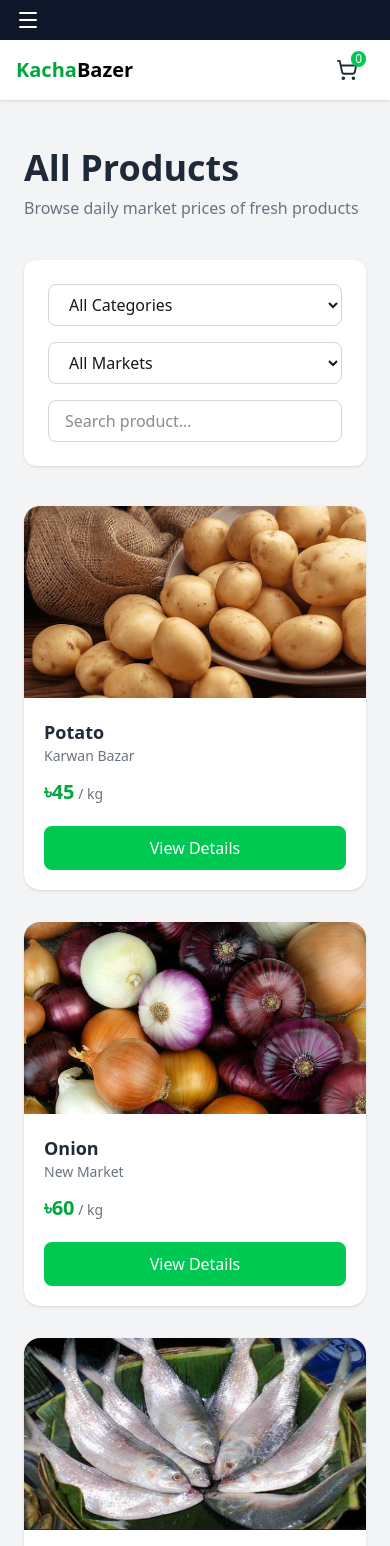
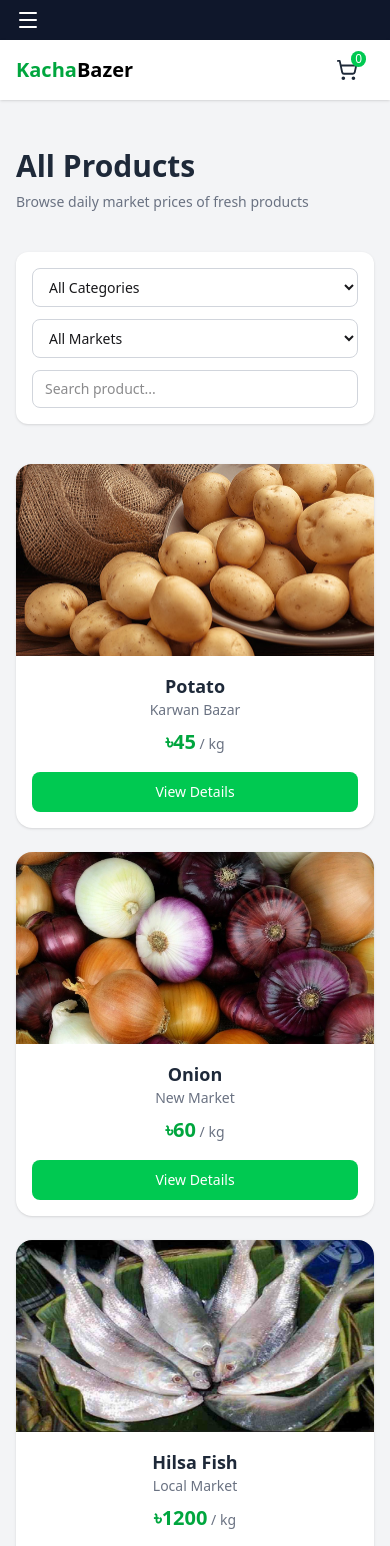
Before and after one commit to mizanurrahman017/Kacha-bazar, a React (Vite) app: page /products in a window 390 px wide. Shown: the top 1546 px of the page. Built offline with nearby package versions, Linux system fonts and the light colour scheme; no server answers.

Commit message:
new add code

```diff
--- a/src/Components/LatestMarket/LatestMarket.jsx
+++ b/src/Components/LatestMarket/LatestMarket.jsx
@@ -34,38 +34,38 @@ const LatestMarket = () => {
   ];
 
   return (
-    <div className="max-w-7xl mx-auto px-4 py-8">
+    <div className="max-w-7xl mx-auto px-4 py-10">
 
       {/* Header */}
-      <div className="flex flex-col sm:flex-row justify-between items-start sm:items-center gap-4 mb-8">
+      <div className="flex flex-col sm:flex-row justify-between items-start sm:items-center gap-4 mb-10">
         <div>
-          <h1 className="text-2xl md:text-3xl font-bold leading-snug">
+          <h1 className="text-2xl md:text-3xl font-bold text-gray-900 leading-snug">
             Latest Market News & Alerts
           </h1>
-          <p className="text-gray-500 mt-1 text-sm md:text-base">
+          <p className="text-gray-600 mt-1 text-sm md:text-base">
             Stay updated with daily market changes
           </p>
         </div>
 
-        <FaBell className="text-green-600 text-xl md:text-2xl cursor-pointer hover:scale-110 transition" />
+        <FaBell className="text-green-600 text-2xl cursor-pointer hover:scale-110 transition" />
       </div>
 
       {/* News Cards */}
-      <div className="grid grid-cols-1 sm:grid-cols-2 lg:grid-cols-3 gap-5">
+      <div className="grid grid-cols-1 md:grid-cols-2 lg:grid-cols-4 gap-6">
         {news.map((item) => (
           <div
             key={item.id}
-            className="border rounded-xl p-5 bg-white hover:shadow-lg transition duration-300"
+            className="border border-gray-200 rounded-2xl p-6 bg-white shadow-sm hover:shadow-xl transition duration-300"
           >
-            <h2 className="font-semibold text-base md:text-lg mb-2 break-words leading-snug">
+            <h2 className="font-semibold text-gray-900 text-base md:text-lg mb-3 leading-snug">
               {item.title}
             </h2>
 
-            <p className="text-gray-600 text-sm mb-4">
+            <p className="text-gray-700 text-sm mb-4 leading-relaxed">
               {item.description}
             </p>
 
-            <span className="text-gray-400 text-xs">
+            <span className="text-gray-500 text-xs">
               {item.time}
             </span>
           </div>
--- a/src/Pages/FreshFruits/FreshFruits.jsx
+++ b/src/Pages/FreshFruits/FreshFruits.jsx
@@ -37,10 +37,10 @@ const FreshFruits = () => {
       <div className="max-w-6xl mx-auto">
 
         {/* Title Section */}
-        <h1 className="text-4xl font-bold text-center mb-2">
+        <h1 className="text-3xl sm:text-4xl font-bold text-gray-900 text-center mb-2">
           🍎 Fresh Fruits
         </h1>
-        <p className="text-center text-gray-600 mb-10">
+        <p className="text-center text-gray-700 mb-10 text-sm sm:text-base">
           Seasonal and imported fruit prices
         </p>
 
@@ -58,13 +58,16 @@ const FreshFruits = () => {
               />
 
               <div className="p-4 text-center">
-                <h2 className="text-xl font-semibold mb-2">
+                {/* Fruit Name */}
+                <h2 className="text-lg sm:text-xl font-semibold text-gray-900 mb-2 break-words">
                   {fruit.name}
                 </h2>
-                <p className="text-gray-500">{fruit.market}</p>
-                <p className="text-green-600 font-bold mt-2">
-                  {fruit.price}
-                </p>
+
+                {/* Market */}
+                <p className="text-gray-700 text-sm sm:text-base">{fruit.market}</p>
+
+                {/* Price */}
+                <p className="text-green-600 font-bold mt-2">{fruit.price}</p>
 
                 {/* Add to Cart Button */}
                 <button
--- a/src/Pages/Products/Products.jsx
+++ b/src/Pages/Products/Products.jsx
@@ -2,86 +2,16 @@ import React, { useState } from "react";
 import { Link } from "react-router";
 
 const productData = [
-  {
-    id: 1,
-    name: "Potato",
-    category: "Vegetable",
-    market: "Karwan Bazar",
-    price: 45,
-    image: "/Potatoes.jpg",
-  },
-  {
-    id: 2,
-    name: "Onion",
-    category: "Vegetable",
-    market: "New Market",
-    price: 60,
-    image: "/onion.jpg",
-  },
-  {
-    id: 3,
-    name: "Hilsa Fish",
-    category: "Fish",
-    market: "Local Market",
-    price: 1200,
-    image: "/ilisha.jpg",
-  },
-  {
-    id: 4,
-    name: "Spring Onion",
-    category: "Vegetable",
-    market: "Karwan Bazar",
-    price: 50,
-    image: "/spring.jpg",
-  },
-  {
-    id: 5,
-    name: "Tomato",
-    category: "Vegetable",
-    market: "New Market",
-    price: 55,
-    image: "/tomatos.jpg",
-  },
-  {
-    id: 6,
-    name: "Carrot",
-    category: "Vegetable",
-    market: "Local Market",
-    price: 40,
-    image: "/carrot.jpg",
-  },
-  {
-    id: 7,
-    name: "Cabbage",
-    category: "Vegetable",
-    market: "Karwan Bazar",
-    price: 35,
-    image: "/cabbage.webp",
-  },
-  {
-    id: 8,
-    name: "Rohu Fish",
-    category: "Fish",
-    market: "New Market",
-    price: 450,
-    image: "/Rohu.jpg",
-  },
-  {
-    id: 9,
-    name: "Brinjal",
-    category: "Vegetable",
-    market: "Local Market",
-    price: 65,
-    image: "/Brinjal.jpg",
-  },
-  {
-    id: 10,
-    name: "Pumpkin",
-    category: "Vegetable",
-    market: "Karwan Bazar",
-    price: 30,
-    image: "/pumpkin.jpg",
-  },
+  { id: 1, name: "Potato", category: "Vegetable", market: "Karwan Bazar", price: 45, image: "/Potatoes.jpg" },
+  { id: 2, name: "Onion", category: "Vegetable", market: "New Market", price: 60, image: "/onion.jpg" },
+  { id: 3, name: "Hilsa Fish", category: "Fish", market: "Local Market", price: 1200, image: "/ilisha.jpg" },
+  { id: 4, name: "Spring Onion", category: "Vegetable", market: "Karwan Bazar", price: 50, image: "/spring.jpg" },
+  { id: 5, name: "Tomato", category: "Vegetable", market: "New Market", price: 55, image: "/tomatos.jpg" },
+  { id: 6, name: "Carrot", category: "Vegetable", market: "Local Market", price: 40, image: "/carrot.jpg" },
+  { id: 7, name: "Cabbage", category: "Vegetable", market: "Karwan Bazar", price: 35, image: "/cabbage.webp" },
+  { id: 8, name: "Rohu Fish", category: "Fish", market: "New Market", price: 450, image: "/Rohu.jpg" },
+  { id: 9, name: "Brinjal", category: "Vegetable", market: "Local Market", price: 65, image: "/Brinjal.jpg" },
+  { id: 10, name: "Pumpkin", category: "Vegetable", market: "Karwan Bazar", price: 30, image: "/pumpkin.jpg" },
 ];
 
 const Products = () => {
@@ -98,22 +28,20 @@ const Products = () => {
   });
 
   return (
-    <div className="min-h-screen bg-gray-100 py-12 px-6">
+    <div className="min-h-screen bg-gray-100 py-12 px-4 sm:px-6">
       <div className="max-w-7xl mx-auto">
 
         {/* Header */}
         <div className="mb-10">
-          <h1 className="text-4xl font-bold text-gray-800">All Products</h1>
-          <p className="text-gray-500 mt-2">
-            Browse daily market prices of fresh products
-          </p>
+          <h1 className="text-3xl sm:text-4xl font-bold text-gray-800">All Products</h1>
+          <p className="text-gray-500 mt-2 text-sm sm:text-base">Browse daily market prices of fresh products</p>
         </div>
 
         {/* Filters */}
-        <div className="bg-white p-6 rounded-xl shadow-sm mb-10 flex flex-col md:flex-row gap-4">
+        <div className="bg-white p-4 sm:p-6 rounded-xl shadow-sm mb-10 flex flex-col sm:flex-row gap-3 sm:gap-4">
           <select
             onChange={(e) => setCategory(e.target.value)}
-            className="border border-gray-300 px-4 py-2 rounded-lg focus:ring-2 focus:ring-green-500 outline-none"
+            className="border border-gray-300 px-3 sm:px-4 py-2 rounded-lg focus:ring-2 focus:ring-green-500 outline-none text-sm sm:text-base"
           >
             <option value="All">All Categories</option>
             <option value="Vegetable">Vegetable</option>
@@ -122,7 +50,7 @@ const Products = () => {
 
           <select
             onChange={(e) => setMarket(e.target.value)}
-            className="border border-gray-300 px-4 py-2 rounded-lg focus:ring-2 focus:ring-green-500 outline-none"
+            className="border border-gray-300 px-3 sm:px-4 py-2 rounded-lg focus:ring-2 focus:ring-green-500 outline-none text-sm sm:text-base"
           >
             <option value="All">All Markets</option>
             <option value="Karwan Bazar">Karwan Bazar</option>
@@ -134,17 +62,15 @@ const Products = () => {
             type="text"
             placeholder="Search product..."
             onChange={(e) => setSearch(e.target.value)}
-            className="flex-1 border border-gray-300 px-4 py-2 rounded-lg focus:ring-2 focus:ring-green-500 outline-none"
+            className="flex-1 border border-gray-300 px-3 sm:px-4 py-2 rounded-lg focus:ring-2 focus:ring-green-500 outline-none text-sm sm:text-base"
           />
         </div>
 
         {/* Product Grid */}
-        <div className="grid grid-cols-1 sm:grid-cols-2 lg:grid-cols-4 gap-8">
-          {filteredProducts.map((product) => (
-            <div
-              key={product.id}
-              className="bg-white rounded-2xl shadow-sm hover:shadow-xl transition duration-300 overflow-hidden group"
-            >
+        <div className="grid grid-cols-1 sm:grid-cols-2 lg:grid-cols-4 gap-6 sm:gap-8">
+          {filteredProducts.length > 0 ? (
+            filteredProducts.map((product) => (
+              <div key={product.id} className="bg-white rounded-2xl shadow-sm hover:shadow-xl transition duration-300 overflow-hidden group">
                 <div className="overflow-hidden">
                   <img
                     src={product.image}
@@ -153,47 +79,34 @@ const Products = () => {
                   />
                 </div>
 
-              <div className="p-5">
-                <h3 className="text-lg font-semibold text-gray-800">
-                  {product.name}
-                </h3>
+                <div className="p-4 sm:p-5 text-center sm:text-left">
+                  <h3 className="text-lg font-semibold text-gray-800">{product.name}</h3>
                   <p className="text-sm text-gray-500">{product.market}</p>
-
-                <p className="text-green-600 text-xl font-bold mt-3">
+                  <p className="text-green-600 text-xl font-bold mt-2">
                     ৳{product.price}
-                  <span className="text-sm font-medium text-gray-500">
-                    {" "}
-                    / kg
-                  </span>
+                    <span className="text-sm font-medium text-gray-500"> / kg</span>
                   </p>
 
                   <Link to={`/product/${product.id}`}>
-                  <button className="mt-5 w-full bg-green-500 hover:bg-green-600 text-white py-2.5 rounded-lg transition duration-300">
+                    <button className="mt-4 w-full bg-green-500 hover:bg-green-600 text-white py-2.5 rounded-lg transition duration-300 text-sm sm:text-base">
                       View Details
                     </button>
                   </Link>
                 </div>
               </div>
-          ))}
+            ))
+          ) : (
+            <p className="text-gray-500 col-span-full text-center">No products found.</p>
+          )}
         </div>
 
         {/* Pagination */}
-        <div className="flex justify-center mt-12 space-x-2">
-          <button className="px-4 py-2 bg-white border rounded-lg hover:bg-gray-100">
-            Prev
-          </button>
-          <button className="px-4 py-2 bg-green-500 text-white rounded-lg">
-            1
-          </button>
-          <button className="px-4 py-2 bg-white border rounded-lg hover:bg-gray-100">
-            2
-          </button>
-          <button className="px-4 py-2 bg-white border rounded-lg hover:bg-gray-100">
-            3
-          </button>
-          <button className="px-4 py-2 bg-white border rounded-lg hover:bg-gray-100">
-            Next
-          </button>
+        <div className="flex justify-center mt-8 sm:mt-12 space-x-2">
+          <button className="px-3 sm:px-4 py-2 bg-white border rounded-lg hover:bg-gray-100 text-sm sm:text-base">Prev</button>
+          <button className="px-3 sm:px-4 py-2 bg-green-500 text-white rounded-lg text-sm sm:text-base">1</button>
+          <button className="px-3 sm:px-4 py-2 bg-white border rounded-lg hover:bg-gray-100 text-sm sm:text-base">2</button>
+          <button className="px-3 sm:px-4 py-2 bg-white border rounded-lg hover:bg-gray-100 text-sm sm:text-base">3</button>
+          <button className="px-3 sm:px-4 py-2 bg-white border rounded-lg hover:bg-gray-100 text-sm sm:text-base">Next</button>
         </div>
 
       </div>
```
Also changed, not shown: src/Components/Highlights/Highlights.jsx (+17 -10 lines), src/Components/Ratings/Ratings.jsx (+6 -6 lines). Lines whose indentation alone changed are shown as unchanged.
